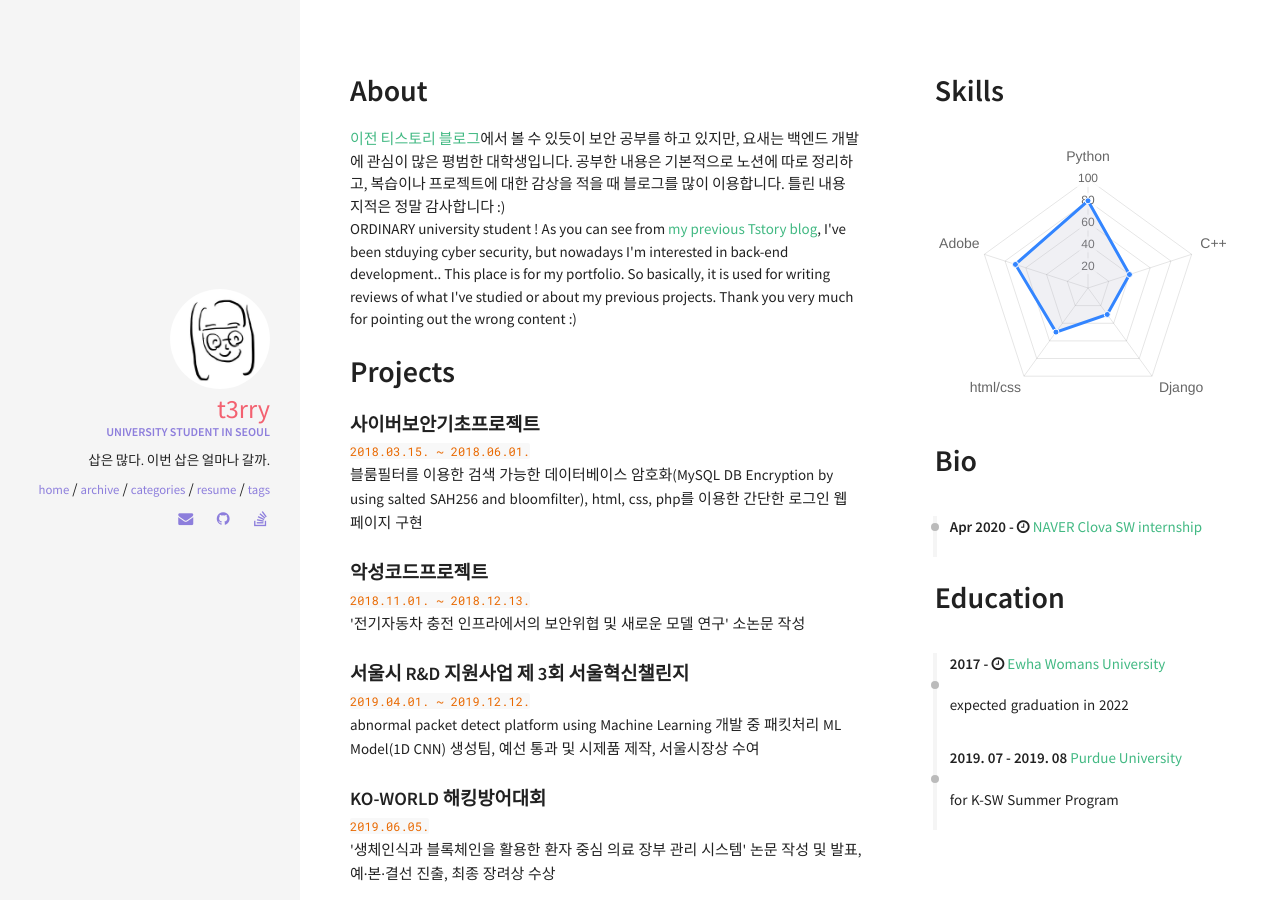
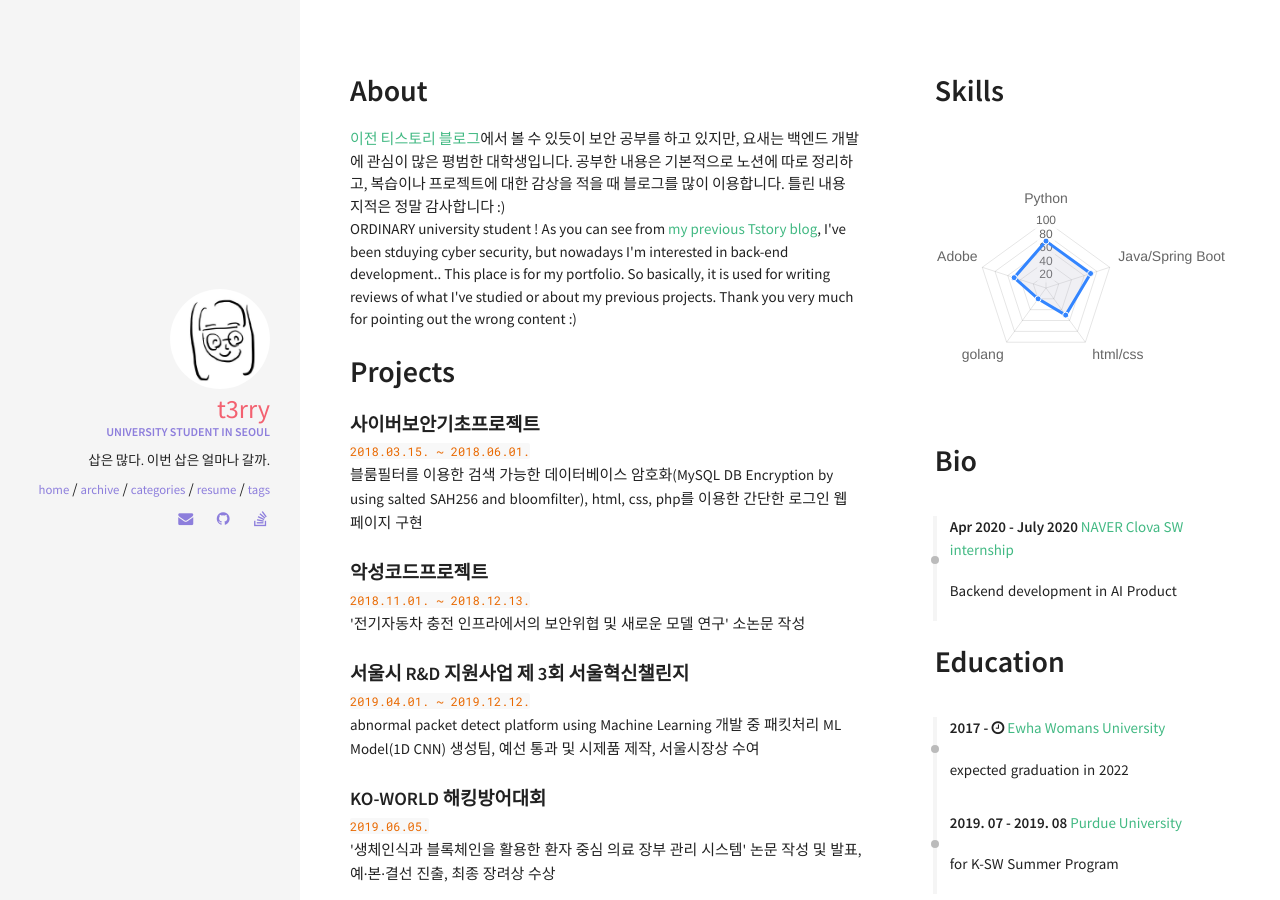
Before and after one commit to AMYMEME/AMYMEME.github.io, a Jekyll site: the page built from resume.html, in a window 1280 px wide and 900 px high. Built offline with Jekyll 4.4.1, drawn with Linux system fonts in a browser that asks for light colours; nearby versions of some CDN libraries.

Commit message:
fix resume

```diff
--- a/_data/index/careers.yml
+++ b/_data/index/careers.yml
@@ -2,6 +2,6 @@
 # if you don't have language feature(language.yml is empty), ignore "i18n" items
 
 - name: NAVER Clova SW internship
-  link: https://naver.com
-  date: Apr 2020 - <i class="fa fa-clock-o" aria-hidden="true" title="Until Now"></i>
-  role:
+  link: https://developers.naver.com/products/clova/cic/
+  date: Apr 2020 - July 2020
+  role: Backend development in AI Product
--- a/_data/index/skills.yml
+++ b/_data/index/skills.yml
@@ -2,5 +2,5 @@
 
 label: Ability
 id : cs
-aspects: Python, C++, Django, html/css, Adobe
-percentage: 80, 40, 30, 50, 70
+aspects: Python, Java/Spring Boot, html/css, golang, Adobe
+percentage: 70, 70, 50, 20, 50
```
